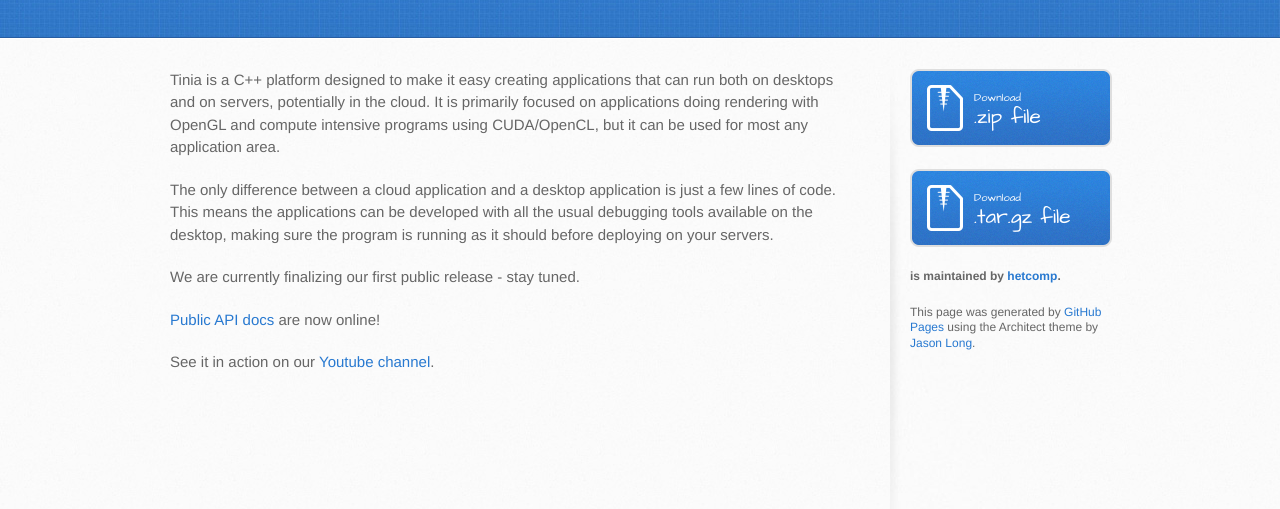
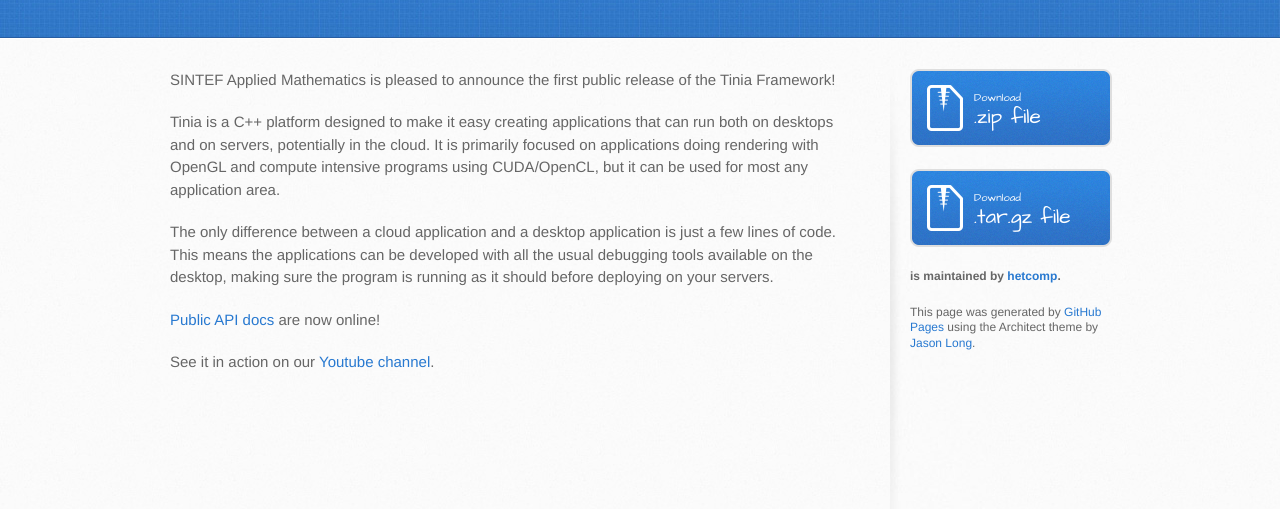
Before and after one commit to sintefmath/tinia, a plain HTML site: page index.html in a window 1280 px wide. Shown: the part 197-706 px from the top of the page. Drawn offline with Linux system fonts and the light colour scheme.

Commit message:
Update index.html

```diff
--- a/index.html
+++ b/index.html
@@ -28,11 +28,11 @@
     <div id="content-wrapper">
       <div class="inner clearfix">
         <section id="main-content">
+          <p>SINTEF Applied Mathematics is pleased to announce the first public release of the Tinia Framework!</p>
+
           <p>Tinia is a C++ platform designed to make it easy creating applications that can run both on desktops and on servers, potentially in the cloud. It is primarily focused on applications doing rendering with OpenGL and compute intensive programs using CUDA/OpenCL, but it can be used for most any application area.</p>
 
 <p>The only difference between a cloud application and a desktop application is just a few lines of code. This means the applications can be developed with all the usual debugging tools available on the desktop, making sure the program is running as it should before deploying on your servers.</p>
-
-<p>We are currently finalizing our first public release - stay tuned.</p>
 
 <p><a href="http://doc.tinia.org">Public API docs</a> are now online!</p>
 
```
